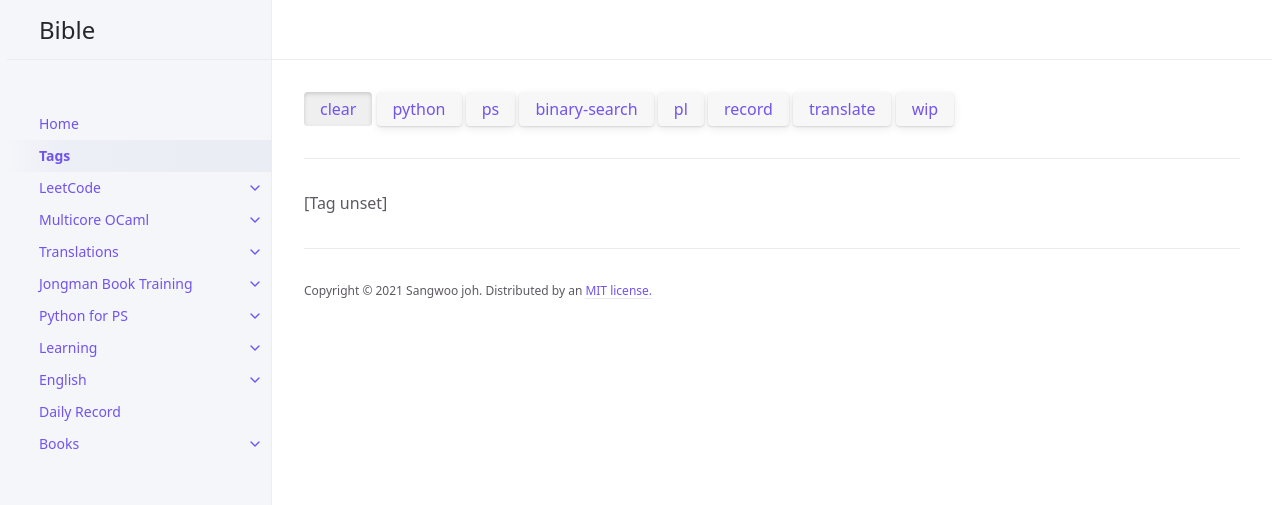
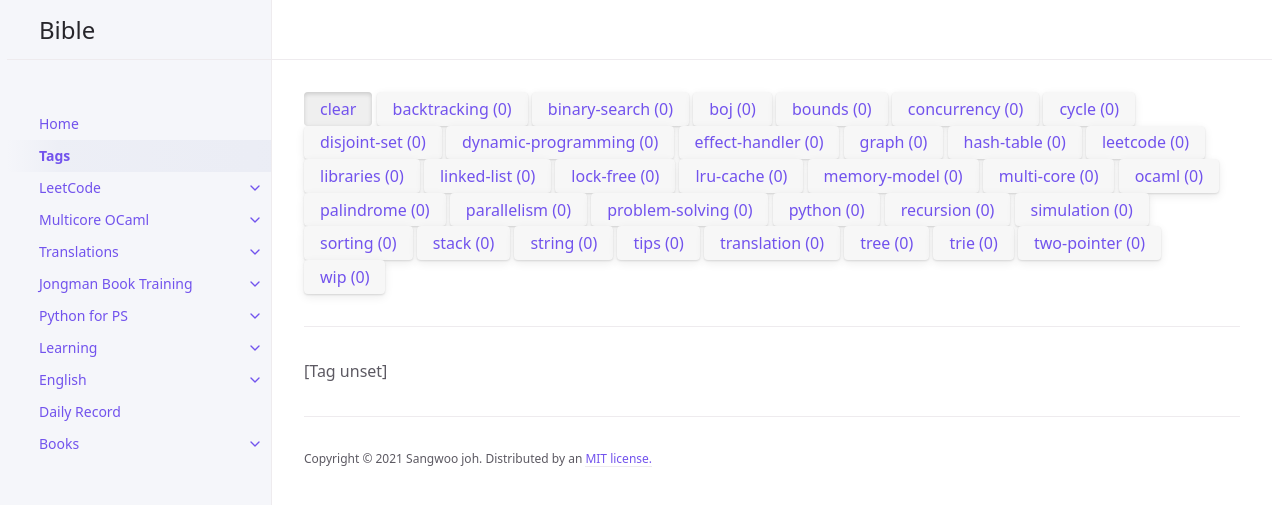
Before and after one commit to sangwoo-joh/bible-archive, a Jekyll site: the page built from posts.md, in a window 1280 px wide. Shown: the top 505 px of the page. Built offline with Jekyll 4.4.1, drawn with Linux system fonts in a browser that asks for light colours.

Commit message:
Polish tag feature

```diff
--- a/_data/tags.yml
+++ b/_data/tags.yml
@@ -1,7 +1,34 @@
 - python
-- ps
+- ocaml
+- problem-solving
+- leetcode
+- boj
 - binary-search
-- pl
-- record
-- translate
+- translation
 - wip
+- backtracking
+- graph
+- libraries
+- tips
+- string
+- recursion
+- linked-list
+- tree
+- stack
+- cycle
+- trie
+- bounds
+- memory-model
+- lock-free
+- effect-handler
+- concurrency
+- parallelism
+- dynamic-programming
+- hash-table
+- disjoint-set
+- two-pointer
+- sorting
+- lru-cache
+- simulation
+- multi-core
+- palindrome
--- a/_layouts/tags.html
+++ b/_layouts/tags.html
@@ -3,7 +3,9 @@ layout: default
 ---
 
 <button type="button" name="clear" class="btn" data-tag="clear">clear</button>
-{% for tag in site.data.tags %}
+{% assign tags = site.data.tags | sort %}
+
+{% for tag in tags %}
 <button type="button" name="{{tag}}" class="btn" data-tag="{{tag}}">{{tag}}</button>
 {% endfor %}
 
@@ -13,10 +15,10 @@ layout: default
 <ul>
   {% for page in site.pages %}
   {% if page.tags.size > 0 %}
-  <div class="post-wrapper" {% for tag in page.tags %} data-{{tag}} {% endfor %}>
+  <div class="post-wrapper hidden" {% for tag in page.tags %} data-{{tag}} {% endfor %}>
     <li>
       <article class="page-preview">
-        <a href="{{ page.url | relative_url }}">{{ page.title }}</a>
+        <a href="{{ page.url | relative_url }}">{{ page.title }}</a> {% if page.parent %}({{ page.parent }}){% endif %}
       </article>
     </li>
   </div>
```
Also changed, not shown: _includes/js/custom.js (+20 -0 lines).
